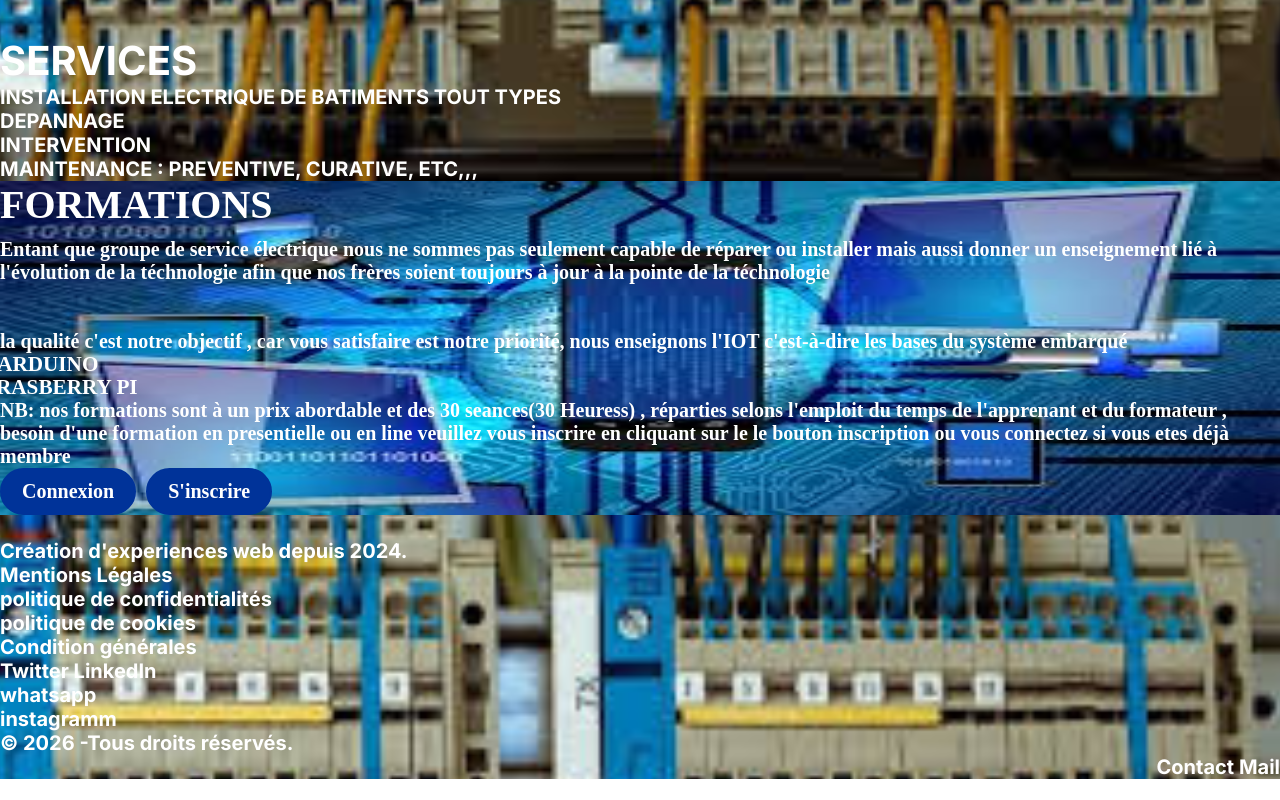
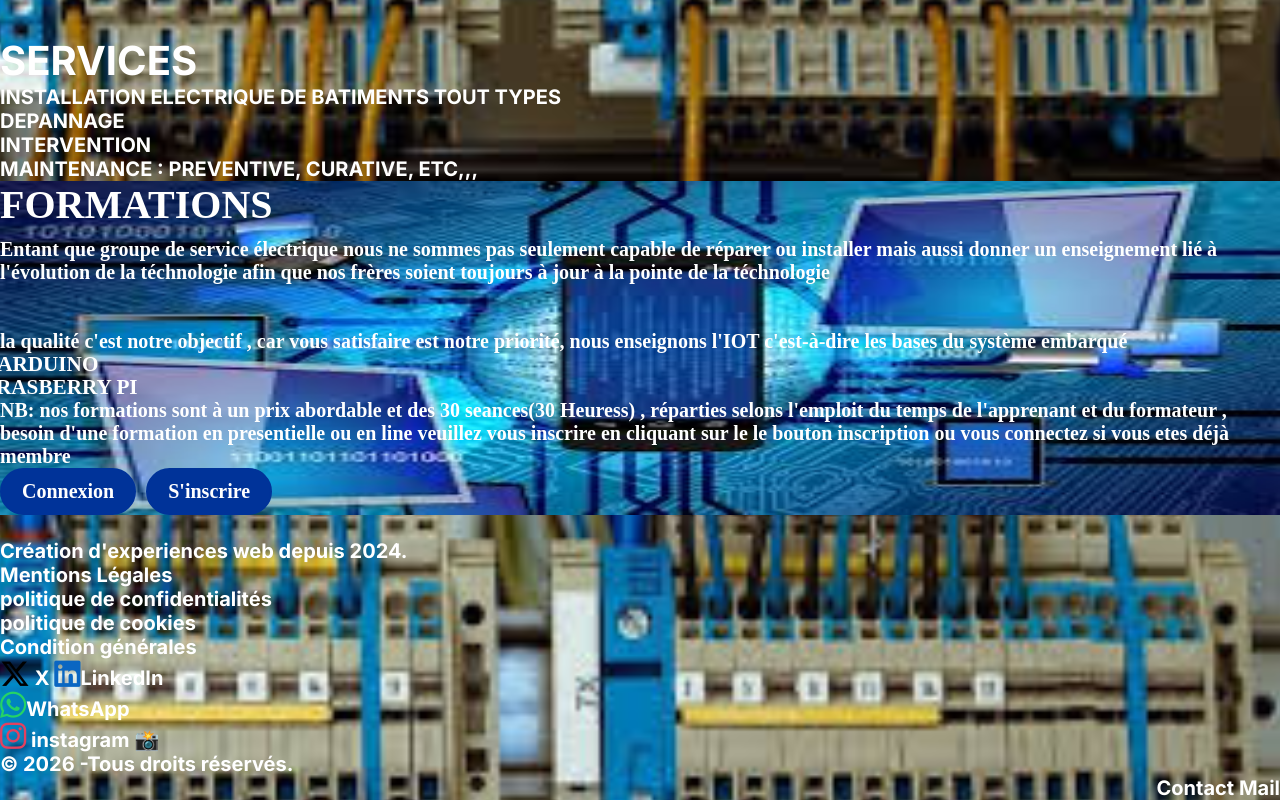
Before and after one commit to servlect/GSE, a plain HTML site: page index.html in a window 1280 px wide. Shown: the part 604-1404 px from the top of the page. Before the commit the page ends 1383 px from the top, so only its background shows below. Drawn offline with Linux system fonts and the light colour scheme; a script that the page names is missing.

Commit message:
Add files via upload

```diff
--- a/Electrique.css
+++ b/Electrique.css
@@ -402,6 +402,7 @@ padding-left:10px ;
     }
     .agg{
         display:block;
+
     }
 
     .foot, .footer-links, .footer-socials, .footer-bottom{
--- a/index.html
+++ b/index.html
@@ -10,6 +10,7 @@
     <meta name="keywords" content="technologie, programmation, installation électrique , depannage et autres activités liées à l'électricité.">
     <link rel="icon" href="GROUPE SERVICE ELECTRICITE.jpg" type="image/x-icon"><!-- icone du site, afficher dans l'onglet navigateur-->
     <link href="https://fonts.googleapis.com/css2?family=Inter:wght@400;500;600;700&display=swap" rel="stylesheet"> <!--Polices externes (ex: Google Fonts) -->
+    <link rel="stylesheet" href="https://cdnjs.cloudflare.com/ajax/libs/font-awesome/6.5.1/css/all.min.css">
     <!-- <link href="https://fonts.googleapis.com/css2?family=Inter&display=swap" rel="stylesheet"> -->
     <link rel="stylesheet" href="Electrique.css"> <!--lien du fichier CSS-->
 
@@ -101,11 +102,11 @@
                         </ul>
 
                     </nav>
-                    <div class="footer-socials">
-                        <a class="afg" href="#">Twitter</a>
-                        <a class="afg" href="#">LinkedIn</a>
-                        <a class="afg agg" href="#">whatsapp</a>
-                        <a class="afg agg" href="#">instagramm</a>
+                    <div class="footer-socials social-links">
+                        <a class="afg" href="https://x.com/votre-nom" target="_blank" title="X"><i class="fa-brands fa-x-twitter" style="color: #000000; font-size: 30px;"></i> X</a>
+                        <a class="afg" href="https://linkedin.com/in/votre-profil" target="_blank" title="LinkedIn"> <i class="fa-brands fa-linkedin" style="color: #0A66C2; font-size: 30px;"></i>LinkedIn</a>
+                        <a class="afg agg" href="https://wa.me/+243995355307" target="_blank" title="WhatsApp" ><i class="fa-brands fa-whatsapp" style="color: #25D366; font-size: 30px;"></i>WhatsApp</a>
+                        <a class="afg agg" href="https://instagram.com/votre-nom" target="_blank" title="Instagram" ><i class="fa-brands fa-instagram" style="color: #E4405F; font-size: 30px;"></i> instagram 📸</a>
                     </div>
                 </div>
                 <div class="footer-bottom">
```
